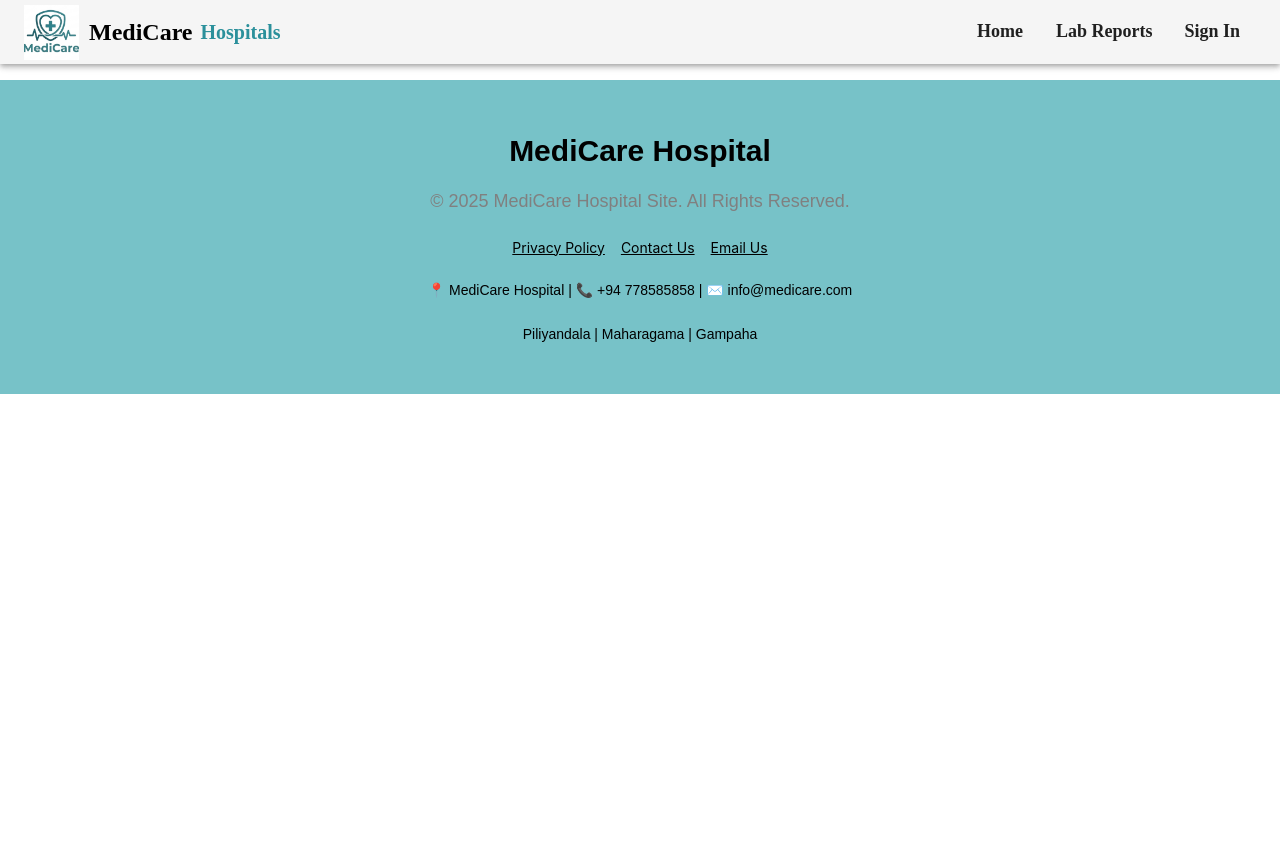
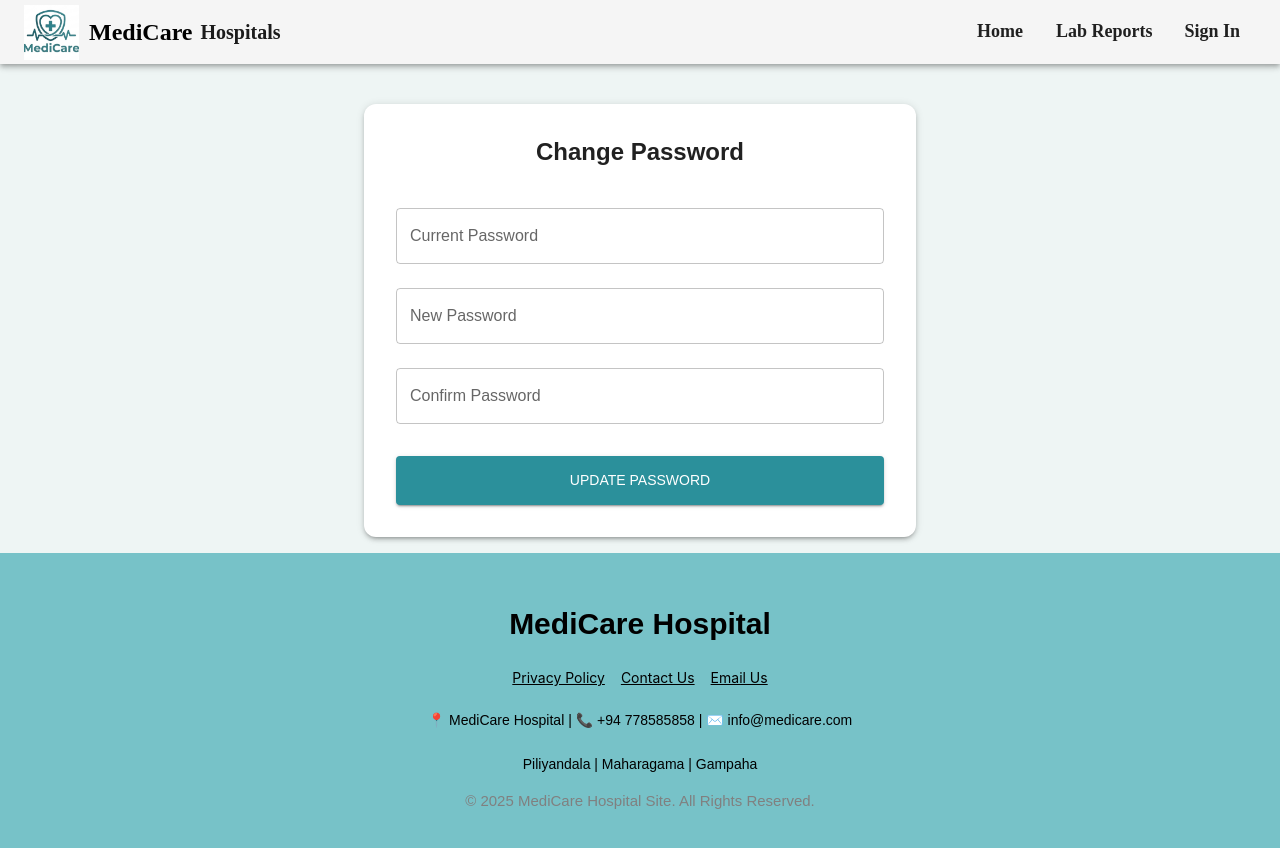
Before and after one commit to YuthmiRajapaksha/Hospital-Site, a React (Create React App) app: page /change-password in a window 1280 px wide. Shown: the top 848 px of the page. Before the commit the page ends 800 px from the top, so only its background shows below. Built offline with nearby package versions, Linux system fonts and the light colour scheme.

Commit message:
modified navbar

```diff
--- a/src/App.js
+++ b/src/App.js
@@ -13,6 +13,7 @@ import SearchResults from './components/SearchResults';
 import HospitalDashboards from './Pages/ChannelDoctor/HospitalDashboards';
 import ChannelDoctor from './Pages/ChannelDoctor/ChannelDoctor';
 import { AuthProvider } from "./context/AuthContext";
+import ChangePassword from "./Pages/ChangePassword";
 
 
 import { ThemeProvider } from "@mui/material/styles";
@@ -45,6 +46,8 @@ function App() {
               <Route path="/results" element={<SearchResults />} />
               <Route path="/channel/:id" element={<ChannelDoctor />} />
 
+              <Route path="/change-password" element={<ChangePassword />} />
+
 
               {/* <Route path="/channel/:id" element={
     <Elements stripe={stripePromise}>
--- /dev/null
+++ b/src/Pages/ChangePassword.jsx
@@ -0,0 +1,146 @@
+import React, { useState } from "react";
+import {
+  Box,
+  Button,
+  Container,
+  Paper,
+  TextField,
+  Typography,
+} from "@mui/material";
+
+import axios from "axios";
+import Swal from "sweetalert2";
+
+const ChangePassword = () => {
+  const [formData, setFormData] = useState({
+    currentPassword: "",
+    newPassword: "",
+    confirmPassword: "",
+  });
+
+  const handleChange = (e) => {
+    setFormData({
+      ...formData,
+      [e.target.name]: e.target.value,
+    });
+  };
+
+  const handleSubmit = async (e) => {
+    e.preventDefault();
+
+    if (formData.newPassword !== formData.confirmPassword) {
+      Swal.fire({
+        icon: "error",
+        title: "Passwords do not match",
+      });
+      return;
+    }
+
+    try {
+    //   const token = localStorage.getItem("token");
+
+    const token = localStorage.getItem("token");
+console.log("TOKEN:", token);
+
+
+
+   await axios.put(
+  "http://localhost:3000/api/auth/change-user-password",
+  {
+    currentPassword: formData.currentPassword,
+    newPassword: formData.newPassword,
+  },
+  {
+    headers: {
+      Authorization: `Bearer ${token}`,
+    },
+  }
+);
+
+      Swal.fire({
+        icon: "success",
+        title: "Password changed successfully",
+      });
+
+      setFormData({
+        currentPassword: "",
+        newPassword: "",
+        confirmPassword: "",
+      });
+
+    // } catch (err) {
+    //   Swal.fire({
+    //     icon: "error",
+    //     title:
+    //       err.response?.data?.message || "Failed to change password",
+    //   });
+    // }
+
+     } catch (err) {
+  console.log("ERROR RESPONSE:", err.response);
+  console.log("ERROR:", err);
+
+  Swal.fire({
+    icon: "error",
+    title: err.response?.data?.message || "Failed to change password",
+  });
+}
+  };
+
+  return (
+    <Container maxWidth="sm">
+      <Paper elevation={3} sx={{ p: 4, mt: 5, borderRadius: 3 }}>
+        <Typography variant="h5" fontWeight="bold" mb={3}>
+          Change Password
+        </Typography>
+
+        <Box component="form" onSubmit={handleSubmit}>
+          <TextField
+            fullWidth
+            label="Current Password"
+            type="password"
+            name="currentPassword"
+            value={formData.currentPassword}
+            onChange={handleChange}
+            margin="normal"
+          />
+
+          <TextField
+            fullWidth
+            label="New Password"
+            type="password"
+            name="newPassword"
+            value={formData.newPassword}
+            onChange={handleChange}
+            margin="normal"
+          />
+
+          <TextField
+            fullWidth
+            label="Confirm Password"
+            type="password"
+            name="confirmPassword"
+            value={formData.confirmPassword}
+            onChange={handleChange}
+            margin="normal"
+          />
+
+          <Button
+            type="submit"
+            variant="contained"
+            fullWidth
+            sx={{
+              mt: 3,
+              py: 1.5,
+              bgcolor: "#2B909B",
+            }}
+          >
+            Update Password
+          </Button>
+        </Box>
+      </Paper>
+    </Container>
+  );
+};
+
+export default ChangePassword;
--- a/src/Pages/SignIn.jsx
+++ b/src/Pages/SignIn.jsx
@@ -473,10 +473,11 @@ const SignIn = () => {
         justifyContent: "center",
         alignItems: "center",
         // background: "linear-gradient(120deg, #2B909B, #77C8C6)",
+         background: "linear-gradient(135deg, #e0f2f1, #f8fafc)",
       }}
     >
-      <Paper elevation={10} sx={{ p: 4, width: 400, borderRadius: 3 }}>
-        <Typography variant="h4" textAlign="center" fontWeight="bold">
+      <Paper elevation={3} sx={{ p: 4, width: 400, borderRadius: 3 }}>
+        <Typography variant="h5" textAlign="center" fontWeight="bold">
           SIGN IN
         </Typography>
 
@@ -516,7 +517,7 @@ const SignIn = () => {
           />
 
           {/* Remember Me */}
-          <FormControlLabel
+          {/* <FormControlLabel
             control={
               <Checkbox
                 checked={rememberMe}
@@ -526,7 +527,22 @@ const SignIn = () => {
             }
             label="Remember me"
             sx={{ mt: 1 }}
-          />
+          /> */}
+
+
+          <Box sx={{ width: "100%", textAlign: "left" }}>
+  <FormControlLabel
+    control={
+      <Checkbox
+        checked={rememberMe}
+        onChange={(e) => setRememberMe(e.target.checked)}
+        color="primary"
+      />
+    }
+    label="Remember me"
+    sx={{ mt: 1 }}
+  />
+</Box>
 
           {/* LOGIN BUTTON */}
           <Button
--- a/src/Pages/SignUp.jsx
+++ b/src/Pages/SignUp.jsx
@@ -902,7 +902,7 @@ const SignUp = () => {
   });
 
   return (
-    <Box sx={{ mt: 2, display: "flex", flexDirection: "column", alignItems: "center", minHeight: "100vh" }}>
+    <Box sx={{ mt: 2, display: "flex", flexDirection: "column", alignItems: "center", minHeight: "100vh",  background: "linear-gradient(135deg, #e0f2f1, #f8fafc)", }}>
       <Paper elevation={10} sx={{ p: 4, width: "40%", minWidth: "350px" }}>
         <Stepper activeStep={activeStep} alternativeLabel>
           {steps.map((label, idx) => (
@@ -913,7 +913,7 @@ const SignUp = () => {
         {/* STEP 1 — ENTER EMAIL */}
         {activeStep === 0 && (
           <Box mt={4} textAlign="center">
-            <Typography variant="h4" fontWeight="bold">SIGN UP</Typography>
+            <Typography variant="h5" fontWeight="bold">SIGN UP</Typography>
             <Typography variant="body1" mt={2}>Enter your Email</Typography>
 
             <TextField
--- a/src/components/Footer.jsx
+++ b/src/components/Footer.jsx
@@ -6,9 +6,7 @@ const Footer = () => {
       <Typography variant="body2" sx={{ fontSize: "30px", fontWeight: "bold" }}>
         MediCare Hospital
       </Typography>
-      <Typography variant="body2" sx={{ fontSize: "18px",mt:2, color: "gray" }}>
-        &copy; {new Date().getFullYear()} MediCare Hospital Site. All Rights Reserved.
-      </Typography>
+
       <Stack direction="row" justifyContent="center" spacing={2} sx={{ mt: 3 }}>
         <Link href="#" color="inherit" sx={{ fontSize: "14px" }}>
           Privacy Policy
@@ -27,6 +25,10 @@ const Footer = () => {
        <Typography variant="body2" sx={{ fontSize: "14px", mt: 3 }}>
         Piliyandala | Maharagama | Gampaha
       </Typography>
+
+      <Typography variant="body2" sx={{ fontSize: "15px",mt:2, color: "gray" }}>
+        &copy; {new Date().getFullYear()} MediCare Hospital Site. All Rights Reserved.
+      </Typography>
     </Box>
   );
 };
--- a/src/components/HospitalDashbord.jsx
+++ b/src/components/HospitalDashbord.jsx
@@ -136,7 +136,7 @@ const HospitalDashboard = () => {
             variant="contained"
             onClick={handleSearch}
             disabled={isSearchDisabled}
-            sx={{ width: "170px", backgroundColor: "#2B909B", mt: 3, fontSize: "16px", fontWeight: "bold",
+            sx={{ width: "170px", backgroundColor: "#   ", mt: 3, fontSize: "16px", fontWeight: "bold",
         "&:disabled": { backgroundColor: "#e0e0e0",  } }}
           >
             SEARCH
--- a/src/components/Navbar.jsx
+++ b/src/components/Navbar.jsx
@@ -20,6 +20,7 @@ import {
 } from "@mui/material";
 import MenuIcon from "@mui/icons-material/Menu";
 import { AuthContext } from '../context/AuthContext';
+import ChangePassword from "../Pages/ChangePassword";
 
 const Navbar = () => {
   // const { user, logout } = useContext(AuthContext);
@@ -90,7 +91,7 @@ const Navbar = () => {
             <Typography variant="h5" fontWeight="bold" sx={{ fontFamily: "Cursive", color: "black" }}>
               MediCare
             </Typography>
-            <Typography variant="h6" fontWeight="bold" sx={{ fontFamily: "Cursive", color: "#2B909B" }}>
+            <Typography variant="h6" fontWeight="bold" sx={{ fontFamily: "Cursive", color: "#1b1b1b" }}>
               Hospitals
             </Typography>
           </Box>
@@ -163,7 +164,9 @@ const Navbar = () => {
                 >
                   <MenuItem onClick={handleLogout}>Logout</MenuItem>
                 </Menu> */}
-                <Menu
+
+
+                {/* <Menu
   anchorEl={anchorEl}
   open={Boolean(anchorEl)}
   onClose={handleMenuClose}
@@ -176,18 +179,70 @@ const Navbar = () => {
 
     <Typography variant="body2" color="text.secondary">
       {user?.email}
-    </Typography>
+    </Typography> */}
 
     {/* <Typography variant="caption" color="primary">
       {auth?.role?.toUpperCase()}
     </Typography> */}
-   <Typography variant="caption" color="primary">
+   {/* <Typography variant="caption" color="primary">
   {auth?.role?.toUpperCase() || "USER"}
 </Typography>
 
 
 
   </Box>
+
+  <MenuItem onClick={handleLogout}>
+    Logout
+  </MenuItem>
+</Menu> */}
+
+
+<Menu
+  anchorEl={anchorEl}
+  open={Boolean(anchorEl)}
+  onClose={handleMenuClose}
+>
+  <Box px={3} py={2} minWidth={220} textAlign="center">
+    <Typography fontWeight="bold">
+      {user?.firstName || user?.name || "User"}
+    </Typography>
+
+    <Typography variant="body2" color="text.secondary">
+      {user?.email}
+    </Typography>
+
+    <Typography variant="caption" color="primary">
+      {auth?.role?.toUpperCase() || "USER"}
+    </Typography>
+  </Box>
+
+  <MenuItem
+    onClick={() => {
+      navigate("/profile");
+      handleMenuClose();
+    }}
+  >
+    Profile
+  </MenuItem>
+
+  {/* <MenuItem
+    onClick={() => {
+      navigate("/settings");
+      handleMenuClose();
+    }}
+  >
+    Settings
+  </MenuItem> */}
+
+  <MenuItem
+    onClick={() => {
+      navigate("/change-password");
+      handleMenuClose();
+    }}
+  >
+    Change Password
+  </MenuItem>
 
   <MenuItem onClick={handleLogout}>
     Logout
--- a/src/index.css
+++ b/src/index.css
@@ -11,3 +11,9 @@ code {
   font-family: source-code-pro, Menlo, Monaco, Consolas, 'Courier New',
     monospace;
 }
+
+html, body, #root {
+  height: 100%;
+  margin: 0;
+  background-color: #eef5f4;
+}
```
Also changed, not shown: src/Pages/LabReports.jsx (+39 -17 lines).
